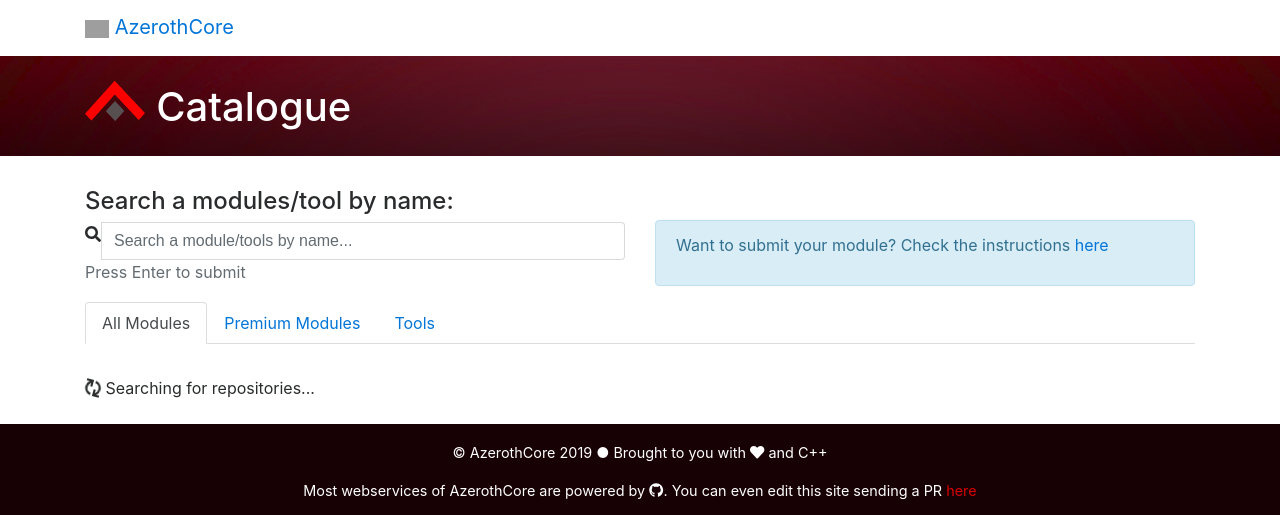
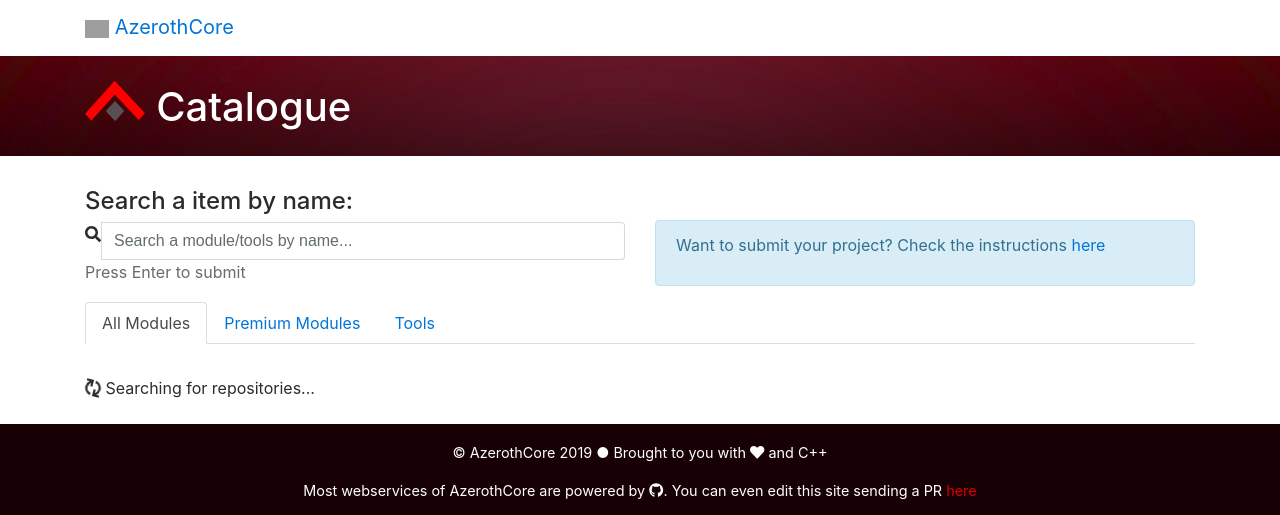
Before and after one commit to azerothcore/catalogue, a Jekyll site: the page built from index.html, in a window 1280 px wide, cut to the strip 0-515 px from the top of the page. Built offline with Jekyll 4.4.1, drawn with Linux system fonts in a browser that asks for light colours; nearby versions of some CDN libraries; grey boxes are pictures that could not be loaded.

Commit message:
Updated catalogue, make it more generic

```diff
--- a/_config.yml
+++ b/_config.yml
@@ -4,6 +4,6 @@
 # Site settings
 # These are used to personalize your new site. If you look in the HTML files,
 # you will see them accessed via {{ site.title }}, {{ site.email }}, and so on.
-title: AzerothCore Modules
-description: List of modules for the AzerothCore project
+title: AzerothCore  Catalogue
+description: List of items for the AzerothCore project
 baseurl: "/modules-catalogue" # Subfolder of www.azerothcore.org, leave empty for local development
--- a/index.html
+++ b/index.html
@@ -11,7 +11,7 @@
           <div class="row">
             <div class="col-6">
               <div class="search-bar">
-                  <h4>Search a modules/tool by name:</h4>
+                  <h4>Search a item by name:</h4>
                   <div class="input-group">
                       <div class="input-group-prepend">
                           <span class="input-group-text"><i class="fas fa-search"></i></span>
@@ -19,12 +19,12 @@
                       <input class="form-control" type="text" placeholder="Search a module/tools by name..." v-on:keyup.enter="searchModules" v-model="terms"/>
                   </div>
                   <p class="text-muted">Press Enter to submit</p>
-                  <a href="#" v-if="submitted" v-on:click="showAll"><i class="fas fa-plus-circle"></i> Show all the modules...</a>
+                  <a href="#" v-if="submitted" v-on:click="showAll"><i class="fas fa-plus-circle"></i> Show all the items...</a>
               </div>
             </div>
             <div class="col-6">
                 <div class="col alert alert-info alert-submit">
-                    <p>Want to submit your module? Check the instructions <a href="{{ site.baseurl }}/submit.html">here</a></p>
+                    <p>Want to submit your project? Check the instructions <a href="{{ site.baseurl }}/submit.html">here</a></p>
                 </div>
             </div>
           </div>
--- a/submit.html
+++ b/submit.html
@@ -16,7 +16,7 @@
             <li>Push your changes up and open a pull request.</li>
             <li>If valid your module will be forked on AzerothCore organization, entering in our catalogue, and you will be set as repository admin.</li>
         </ol>
-        <div class="alert alert-info">Because we fork the repo to display it in our catalogue, we only accept modules released as open-source in GitHub.</div>
+        <div class="alert alert-info">Because we fork the repo to display it in our catalogue, we only accept project released as open-source in GitHub.</div>
     </div>
 </div>
 
```
Also changed, not shown: README.md.
